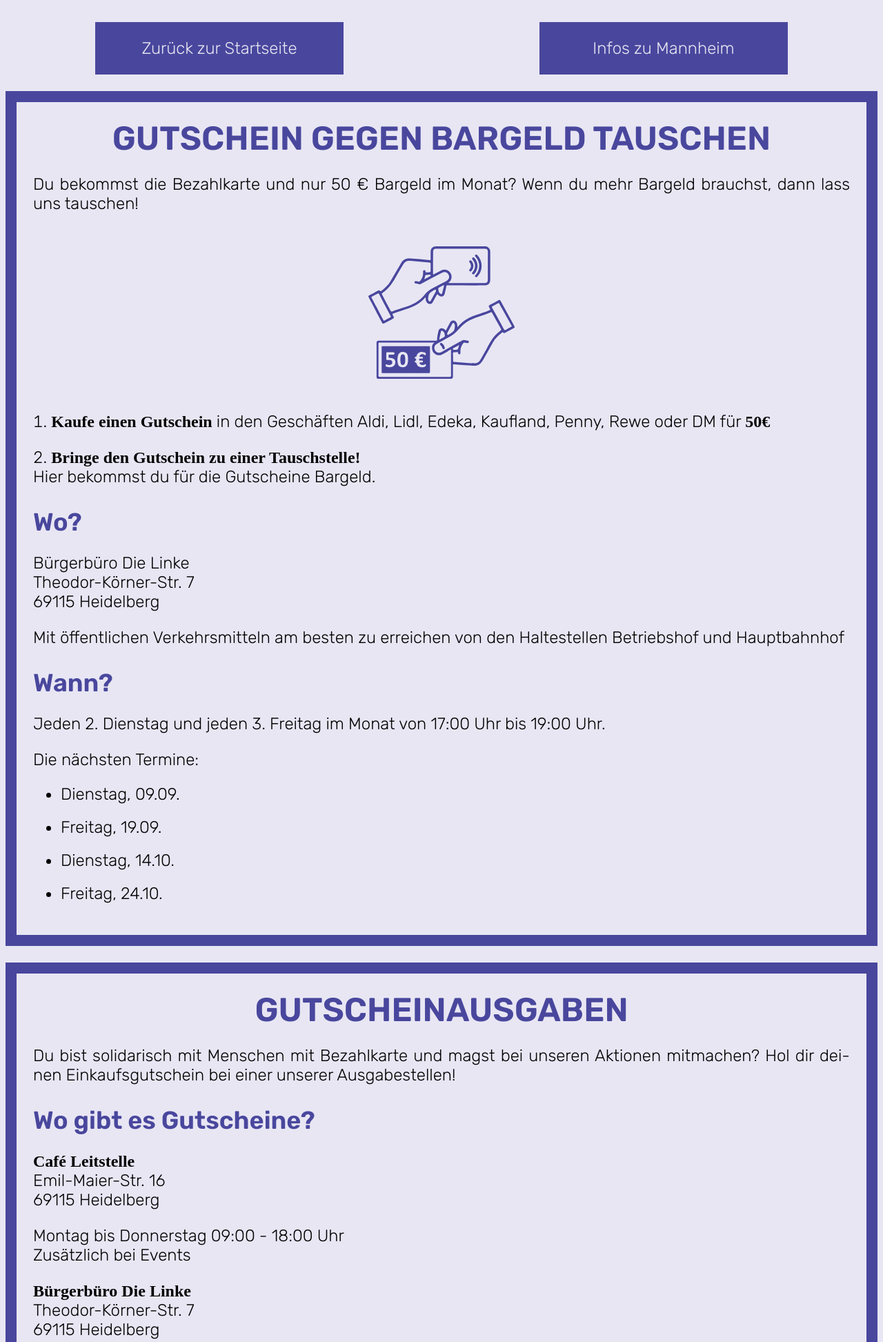
After one commit to bezahlkarte-stoppen/website, a PHP site: page /de/heidelberg.html in a window 1280 px wide. The commit adds this page. Shown: the top 1945 px of the page at 69% size. Run offline with PHP 8.4, Linux system fonts and the light colour scheme; some web fonts are replaced.

Commit message:
Unterseiten und angepasstes translate script

```diff
--- /dev/null
+++ b/www/de/heidelberg.html
@@ -0,0 +1,207 @@
+<!DOCTYPE html>
+<html lang="de">
+	<head>
+		<title>Bezahl&shy;karte stoppen - Heideberg</title>
+		<meta charset="utf-8"/>
+		<meta name="viewport" content="width=device-width, initial-scale=1.0"/>
+		<meta name="author" content="Bezahlkarte Stoppen"/>
+		<meta name="robots" content="index,follow"/>
+		<meta name="description" content=""/>
+		<link href="../static/style/fonts.css" rel="stylesheet"/>
+		<link href="../static/style/style.css" rel="stylesheet"/>
+	</head>
+	<body>
+
+		<div id="nav">
+			<a class="citysel" href="index.html">Zurück zur Startseite</a>
+			<a class="citysel" href="mannheim.html">Infos zu Mannheim</a>
+		</div>
+
+		<div class="content">
+			<h1>Gutschein gegen Bargeld tauschen</h1>
+
+			<p>Du bekommst die Bezahlkarte und nur 50 € Bargeld im Monat? Wenn du mehr Bargeld brauchst, dann lass uns tauschen!</p>
+
+			<img id="cash_card" style="height:8em;" src="../static/img/cash_card.svg" />
+
+			<ol>
+				<li><strong>Kaufe einen Gutschein</strong> in den Geschäften <span translate="no">Aldi</span>, <span translate="no">Lidl</span>, <span translate="no">Edeka</span>, <span translate="no">Kaufland</span>, <span translate="no">Penny</span>, <span translate="no">Rewe</span> oder <span translate="no">DM</span> für <strong>50€</strong></li>
+				<li><strong>Bringe den Gutschein zu einer Tauschstelle!</strong><br>Hier bekommst du für die Gutscheine Bargeld.</li>
+			</ol>
+
+			<h2>Wo?</h2>
+			<p translate="no">Bürgerbüro Die Linke<br>Theodor-Körner-Str. 7<br>69115 Heidelberg</p>
+
+			<p>Mit öffentlichen Verkehrsmitteln am besten zu erreichen von den Haltestellen <span translate="no">Betriebshof</span> und <span translate="no">Hauptbahnhof</span></p>
+			<h2>Wann?</h2>
+			<p>Jeden 2. Dienstag und jeden 3. Freitag im Monat von 17:00 Uhr bis 19:00 Uhr.</p>
+			<p>Die nächsten Termine:</p>
+			<ul>
+				<li>Dienstag, 09.09.</li>
+				<li>Freitag, 19.09.</li>
+				<li>Dienstag, 14.10.</li>
+				<li>Freitag, 24.10.</li>
+			</ul>
+		</div>
+
+
+		<div class="content">
+			<h1>Gutscheinausgaben</h1>
+
+			<p>Du bist solidarisch mit Menschen mit Bezahlkarte und magst bei unseren Aktionen mitmachen? Hol dir deinen Einkaufsgutschein bei einer unserer Ausgabestellen!</p>
+
+			<h2>Wo gibt es Gutscheine?</h2>
+
+			<p translate="no"><strong>Café Leitstelle</strong><br>Emil-Maier-Str. 16<br>69115 Heidelberg</p><p>Montag bis Donnerstag 09:00 - 18:00 Uhr<br>Zusätzlich bei Events</p>
+
+			<p translate="no"><strong>Bürgerbüro Die Linke</strong><br>Theodor-Körner-Str. 7<br>69115 Heidelberg</p><p>Montag 09:00 - 12:30 Uhr, 14:00 - 16:00<br>Dienstag 09:30 - 16:00 Uhr<br>Mittwoch 09:30 - 12:30 Uhr, 14:00 - 18:00 Uhr<br>Freitag 09:30 - 12:30</p>
+
+			<p translate="no"><strong>Basement Bikes</strong><br>Werftstraße 29<br>68159 Mannheim</p><p>Dienstag 10:00 - 13:00 Uhr, 14:00 - 18:00 Uhr<br>Donnerstag 16:00 - 20:00 Uhr</p>
+
+			<p translate="no"><strong>Café Gegendruck</strong><br>Fischergasse 2<br>69117 Heidelberg</p><p>Immer bei der KüFa (Küche für alle, veganes Essen gegen Spende), Sonntag 20:00 Uhr</p>
+
+			<p translate="no"><strong>Collegium Academicum</strong><br>Marie-Clauss-Str. 3<br>69126 Heidelberg</p><p>Immer bei der KüFa (Küche für alle, veganes Essen gegen Spende)<br>Am letzten Sonntag im Monat, 17:00 - 20:00 Uhr</p>
+
+
+
+			<p>Je nach Verfügbarkeit gibt es meist Guscheine von <span translate="no">Aldi</span>, <span translate="no">Lidl</span>, <span translate="no">Edeka</span>, <span translate="no">Kaufland</span>, <span translate="no">Penny</span>, <span translate="no">Rewe</span> oder <span translate="no">DM</span> für 50€</p>
+		</div>
+
+
+		<div id="openletter" class="content">
+			<h1>Offener Brief</h1>
+
+			<p>Sehr geehrte Frau Bürgermeisterin Jansen, sehr geehrte Mitglieder des Ausschusses für
+			Soziales und Chancengleichheit,</p>
+
+			<p>mit Schrecken und Fassungslosigkeit beobachten wir die schrittweise Einführung der
+			Bezahlkarte für Menschen im Asylbewerberleistungsbezug in Baden-Württemberg.
+			Aufgrund der Vielzahl an diskriminierenden, einschränkenden und exkludierenden
+			Aspekten der Bezahlkarte sprechen wir uns gegen ihre Einführung in Heidelberg aus.</p>
+
+			<details>
+				<summary><span class="readmore-closed">Weiterlesen</span><span class="readmore-open">Weniger anzeigen</span></summary>
+				<ol>
+				<li>Schutzsuchende Menschen haben in Heidelberg wie andere auch ein Konto. Mit der
+				Girokontenkarte können sie über ihr Geld verfügen. Wenn sie noch nicht im Erwerbsleben
+				stehen, erhalten sie zunächst Leistungen nach dem AsylbLG. Diese sollen zukünftig auf
+				Bezahlkarten überwiesen werden, mit denen sowohl Bargeldausgaben als auch
+				Überweisungen/Lastschriften beschränkt werden. Ziel: Keine Überweisungen an die eigene
+				Familie und an Schlepper, Abschreckung, Reduzierung der „Pullfaktoren“. Dieser
+				Hintergrund für die Bezahlkarte verstößt gegen unsere Grundrechte: das
+				Diskriminierungsverbot, der Schutz der Familie, die Persönlichkeitsrechte.</li>
+
+				<li>Die Bezahlkarte ist ein Eingriff in die Persönlichkeitsrechte. Die geflüchteten Menschen
+				werden damit gegängelt. Der Einkauf in den von ihnen bevorzugten Läden kann
+				möglicherweise nicht stattfinden, weil für kleine Läden die Einrichtung des Lesegeräts für
+				Debitkarten zu teuer ist. Für Überweisungen und Lastschriften braucht es die
+				Genehmigung durch das Sozialamt. Wenn besondere Bedarfe bestehen, muss ein Antrag
+				gestellt werden. 50 € Bargeld ist ein Betrag, der dem Ermessen des Amts unterliegt. Die
+				Zuweisung der Bezahlkarte selbst unterliegt dem Ermessen. Dies wird nicht nur die
+				Verwaltung zusätzlich belasten, sondern macht auch die Abhängigkeit der Betroffenen vom
+				Amt monströs, auch weil Transparenz für sie verloren geht.</li>
+
+				<li>Das Ziel der Einführung der Bezahlkarte wird ohnehin nicht erreicht. Der Wochenbericht
+				49/2024 des DIW zeigt, dass Auslandsüberweisungen nur in ganz geringem Maße von
+				Geflüchteten kommen, und sicherlich am wenigsten von denen, die Leistungen nach dem
+				AsylbLG beziehen, denn diese Leistungen (maximal 441€) liegen noch unter dem
+				Bürgergeld und genügen sicherlich nicht den Anforderungen, die das Urteil des BVerfG von
+				2012 stellte, wonach das Existenzminimum migrationspolitisch nicht relativiert werden
+				dürfe. Auch wiegen selbstverständlich Fluchtgründe schwerer als die Frage der Leistung.</li>
+
+				<li>Die Einführung einer restriktiven Bezahlkarte ist Teil eines großen Angriffs auf die Rechte
+				schutzsuchender Menschen. Der Abbau der sozialen Rechte Geflüchteter geht einher mit
+				dem Ausbau der Festung Europa und Bestrebungen, sich der Verantwortung für den
+				Flüchtlingsschutz (Allgemeine Erklärung der Menschenrechte von 1948, Artikel 14) und den
+				Verpflichtungen nicht zuletzt in Form der Genfer Flüchtlingskonvention nach und nach zu
+				entledigen. Der extremen Rechten ist es gelungen, einen bestimmenden Diskurs zu
+				entwickeln, der Schutz suchende Menschen nur mehr als Bedrohung betrachtet. Dieses
+				rassistische Narrativ greifen leider auch seit Jahren demokratische Parteien zunehmend
+				auf. Sie treiben damit Entsolidarisierungsprozesse voran und verschieben den
+				gesellschaftlichen Diskurs nach rechts. Die Bezahlkarte ist nichts als populistische
+				Symbolpolitik, die Rassismus bedient und die Schutzsuchende weiter ausgrenzt,
+				diskriminiert und kontrolliert. Integration sieht anders aus!</li>
+
+				<li>Die Einführung der Bezahlkarte ist nicht alternativlos. NRW hat eine opt-out-Regelung
+				eingeführt, die es den Kommunen erlaubt, die Bezahlkarte nicht einzuführen. Davon haben
+				mehrere Großstädte bereits Gebrauch gemacht. Aber auch in Niedersachsen regt sich
+				Widerstand: obwohl es dort keine opt-out-Regelung gibt, hat die Stadt Hannover erklärt,
+				die Bezahlkarte nicht einzuführen und leistet damit selbstbewusst offenen Widerstand. Der
+				Gemeinderat hat mehrheitlich und mit den Fraktionen von CDU, SPD und Grünen erklärt,
+				die Karte nicht einzuführen, weil sie diskriminierend ist.</li>
+				</ol>
+
+				<p>Wir fordern die Fraktionen des Heidelberger Gemeinderats und die Verwaltung auf, die
+				diskriminierende und sinnlose Bezahlkarte auch in Heidelberg abzulehnen.</p>
+
+				<p>Erstunterzeichnende</p>
+
+				<ul>
+					<li translate="no">Bettina Bauer-Teiwes</li>
+					<li translate="no">Angelika Binding</li>
+					<li translate="no">Lothar Binding</li>
+					<li translate="no">Dr. Gabriele Buschbeck</li>
+					<li translate="no">Dr. Konrad Buschbeck</li>
+					<li translate="no">Waseem Butt</li>
+					<li translate="no">Ulrike Duchrow</li>
+					<li translate="no">Prof. Dr. Ulrich Duchrow</li>
+					<li translate="no">Heidi Flassak</li>
+					<li translate="no">Prof. Dr. Ute Gerhard</li>
+					<li translate="no">Dr. Jörg Götz-Hege</li>
+					<li translate="no">Gudrun Sidrassi-Harth</li>
+					<li translate="no">Prof. Dr. Dietrich Harth</li>
+					<li translate="no">Dr. Susanne Himmelheber</li>
+					<li translate="no">Zara Dilan Kiziltas</li>
+					<li translate="no">Margret Krannich</li>
+					<li translate="no">Maria Kühn-Ludewig</li>
+					<li translate="no">Prof. Dr. Wilfried Kühn</li>
+					<li translate="no">Mia Lindemann</li>
+					<li translate="no">Sahra Mirow</li>
+					<li translate="no">Willi Morlock</li>
+					<li translate="no">Jean-Michel Räber</li>
+					<li translate="no">Hilde Stolz</li>
+					<li translate="no">Prof. Dr. Ute Straub</li>
+					<li translate="no">Nera Vukovic-Bringezu</li>
+					<li translate="no">Jochen Winter (kath. Flüchtlingsseelsorger)</li>
+					<li translate="no">Ulrich Wohland</li>
+					<li translate="no">Bernd Zieger</li>
+					<li translate="no">Antifaschistische Initiative Heidelberg</li>
+					<li translate="no">Asylarbeitskreis Heidelberg e.V.</li>
+					<li translate="no">Bezahlkarte stoppen! Heidelberg und Rhein-Neckar</li>
+					<li translate="no">Chancen gestalten Heidelberg e.V.</li>
+					<li translate="no">DIE ZEP</li>
+					<li translate="no">FLINTA* KunstZimmer</li>
+					<li translate="no">Frauen helfen Frauen e.V. Heidelberg</li>
+					<li translate="no">Internationales Frauen- und Familienzentrum Heidelberg e.V.</li>
+					<li translate="no">linksjugend ['solid] Heidelberg</li>
+					<li translate="no">Schülis gegen Rechts Heidelberg</li>
+					<li translate="no">Seebrücke Heidelberg</li>
+					<li translate="no">Sozialistische Jugend – Die Falken Unterbezirk Heidelberg</li>
+				</ul>
+			</details>
+		</div>
+
+		<div id="contact" class="content">
+			<h1>Kontakt & Spenden</h1>
+
+			<p>Wir sind eine offene Struktur und treffen uns regelmäßig zur Abstimmung der weiteren Schritte. Hast du Interesse gegen die Bezahlkarte aktiv zu werden? Dann komme zu einem unserer nächsten Treffen oder nehme Kontakt zu uns auf.</p>
+
+			<h2>Kontakt</h2>
+
+			<ul>
+				<li>E-Mail:<br/><a translate="no" href="mailto:kontakt@bezahlkarte-stoppen.de">kontakt@bezahlkarte-stoppen.de</a></li>
+				<li>Instagram:<br/><a translate="no" href="https://www.instagram.com/bezahlkartestoppen">@bezahlkartestoppen</a></li>
+				<li translate="no">Telegram:<br/><a translate="no" href="https://t.me/bezahlkarte_stoppen">bezahlkarte_stoppen</a></li>
+			</ul>
+
+			<h2>Spenden</h2>
+
+			<pre translate="no">Röm.-Kath.
+Kirchengemeinde Heidelberg
+DE77 6725 0020 0001 2061 76
+Zweck: Gutschein 2813</pre>
+			Der Verwendungszweck ist wichtig, sonst kann die Spende nicht zugeordnet werden!
+		</div>
+
+	</body>
+</html>
--- a/www/static/style/style.css
+++ b/www/static/style/style.css
@@ -44,6 +44,10 @@ h1, h2 {
     box-sizing: border-box;
     position: relative;
     z-index: 100;
+    display: flex;           /* Add this */
+    flex-wrap: wrap;         /* Add this */
+    gap: 1em;               /* Add this for spacing between buttons */
+    justify-content: center; /* Add this to center the buttons */
 }
 
 #nav .langsel {
@@ -89,6 +93,22 @@ h1, h2 {
 	animation: languageRotation 15s linear infinite;
 }
 
+#nav .citysel{
+padding: 1em;
+	background-color: #49479d;
+	display: block;
+	color: #e8e6f3;
+	cursor: pointer;
+	width: 100%;
+	max-width: 15em;
+	box-sizing: border-box;
+	margin: 1em auto;
+	text-align: center;
+	position: relative;
+	overflow: hidden;
+	text-decoration: none;
+}
+
 @keyframes languageRotation {
 	0%, 9% {
 		content: "Sprache auswählen";
@@ -120,8 +140,8 @@ h1, h2 {
 }
 
 ul {
-	list-style: none;
-	margin:0;
+	line-height: 1em;
+	margin-left: 40px;
 	padding:0;
 }
 
```
Also changed, not shown: www/de/index.html (+3 -164 lines), www/de/mannheim.html (added, +73 -0 lines), 1 other file. Lines whose indentation alone changed are shown as unchanged.
